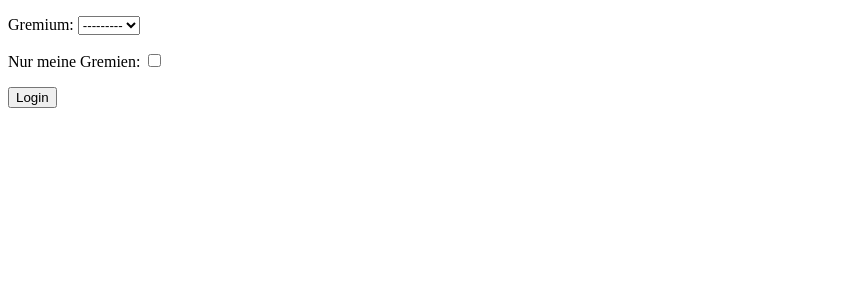
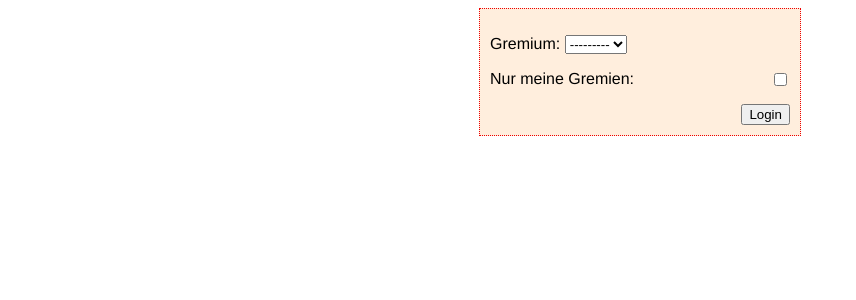
Before and after one commit to ntj/fraktionstool, a Django app: template django/mysite/templates/login.html in a window 1280 px wide. Shown: the top 300 px of the page, without its empty margins (0-856 px from the left). Run offline with Django 3.2, Linux system fonts and the light colour scheme; the template is opened without the code that fills it: values that come from a table or form of the project are taken from there, others are empty.

Commit message:
Add some style elements for the login page

```diff
--- a/django/fraktionstool/static/style.css
+++ b/django/fraktionstool/static/style.css
@@ -1,4 +1,22 @@
+body {
+    font-family: helvetica;
+}
+
 h1
 {
 	color: #ee0000;
 }
+
+div#loginbox {
+    width: 300px;
+    margin-left: auto;
+    margin-right: auto;
+    border: 1px dotted #ee0000;
+    background-color: #ffeedd;
+    padding: 10px;
+    overflow: auto;
+}
+
+div#loginbox input {
+    float: right;
+}
--- a/django/mysite/templates/login.html
+++ b/django/mysite/templates/login.html
@@ -9,10 +9,14 @@
 {% endblock %}
 
 {% block content %}
+<div id="loginbox">
     <form action="{% url "mysite_login" %}" method="post" accept-charset="utf-8">
         {{ form.as_p }}
         {% csrf_token %}
         <input type="hidden" name="next" value="{{ next }}" />
+        <div class="centered">
             <input class="btn" type="submit" value="Login" />
+        </div>
     </form>
+</div>
 {% endblock %}
```
Lines whose indentation alone changed are shown as unchanged.
